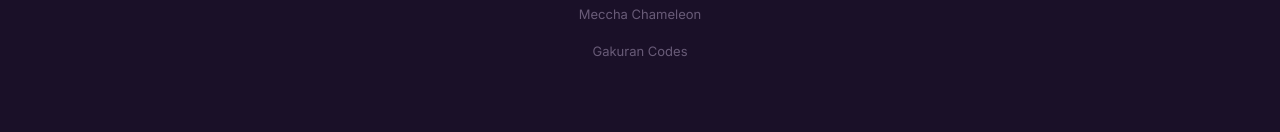
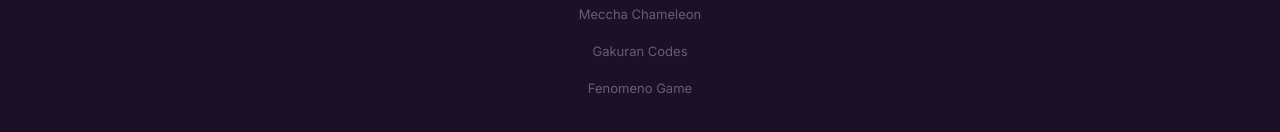
Before and after one commit to codaaiteam/pixel-shop-site, a Next.js app: page / in a window 1280 px wide. Shown: the part 3364-3496 px from the top of the page. Before the commit the page ends 3466 px from the top, so only its background shows below. Built offline with nearby package versions, Linux system fonts and the light colour scheme.

Commit message:
Add Fenomeno Game footer link

```diff
--- a/app/Footer.tsx
+++ b/app/Footer.tsx
@@ -66,6 +66,9 @@ export default function Footer() {
       <div style={{ display: "flex", flexWrap: "wrap", justifyContent: "center", alignItems: "center", gap: "8px 16px", width: "100%", padding: "8px 12px", fontSize: "13px", lineHeight: 1.6, opacity: 0.55, boxSizing: "border-box" }}>
         <a href="https://gakuran-codes.com/" target="_blank" rel="noopener noreferrer" style={{ color: "inherit", textDecoration: "none" }}>Gakuran Codes</a>
       </div>
+      <div style={{ display: "flex", flexWrap: "wrap", justifyContent: "center", alignItems: "center", gap: "8px 16px", width: "100%", padding: "8px 12px", fontSize: "13px", lineHeight: 1.6, opacity: 0.55, boxSizing: "border-box" }}>
+        <a href="https://thefenomenogame.com/" target="_blank" rel="noopener noreferrer" style={{ color: "inherit", textDecoration: "none" }}>Fenomeno Game</a>
+      </div>
     </footer>
   );
 }
```
